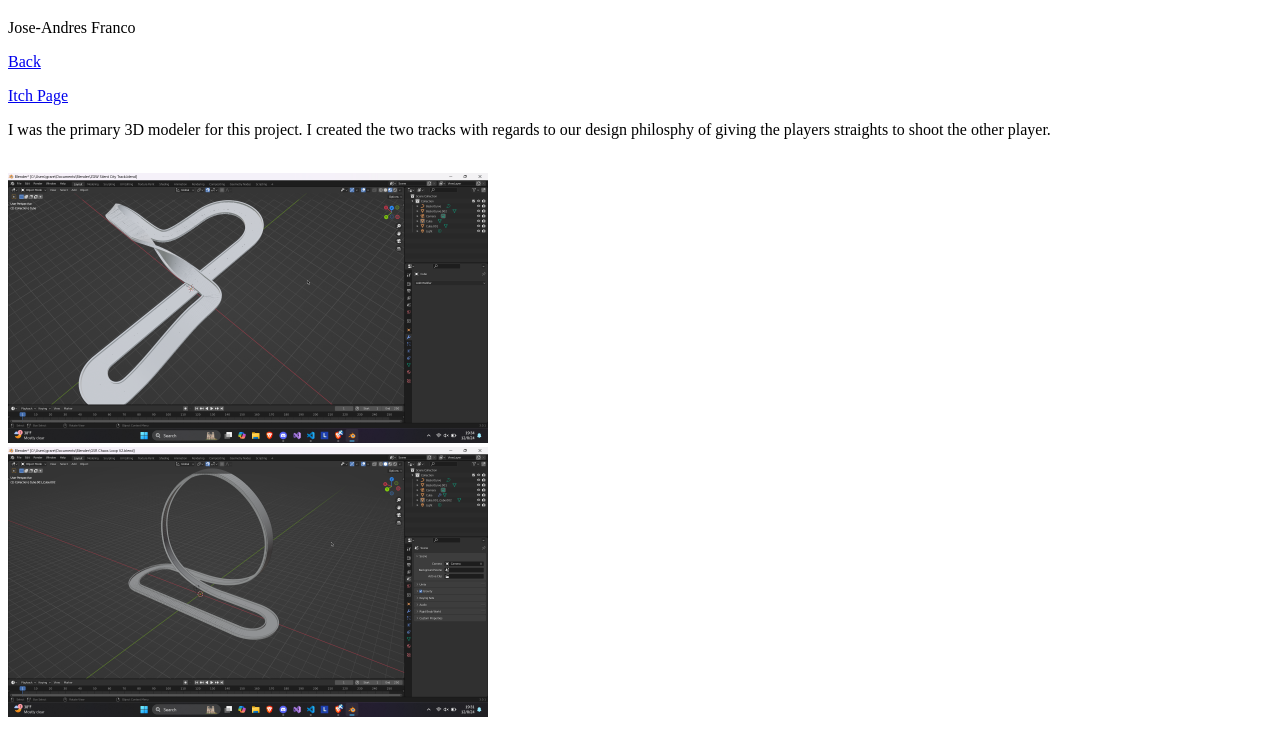
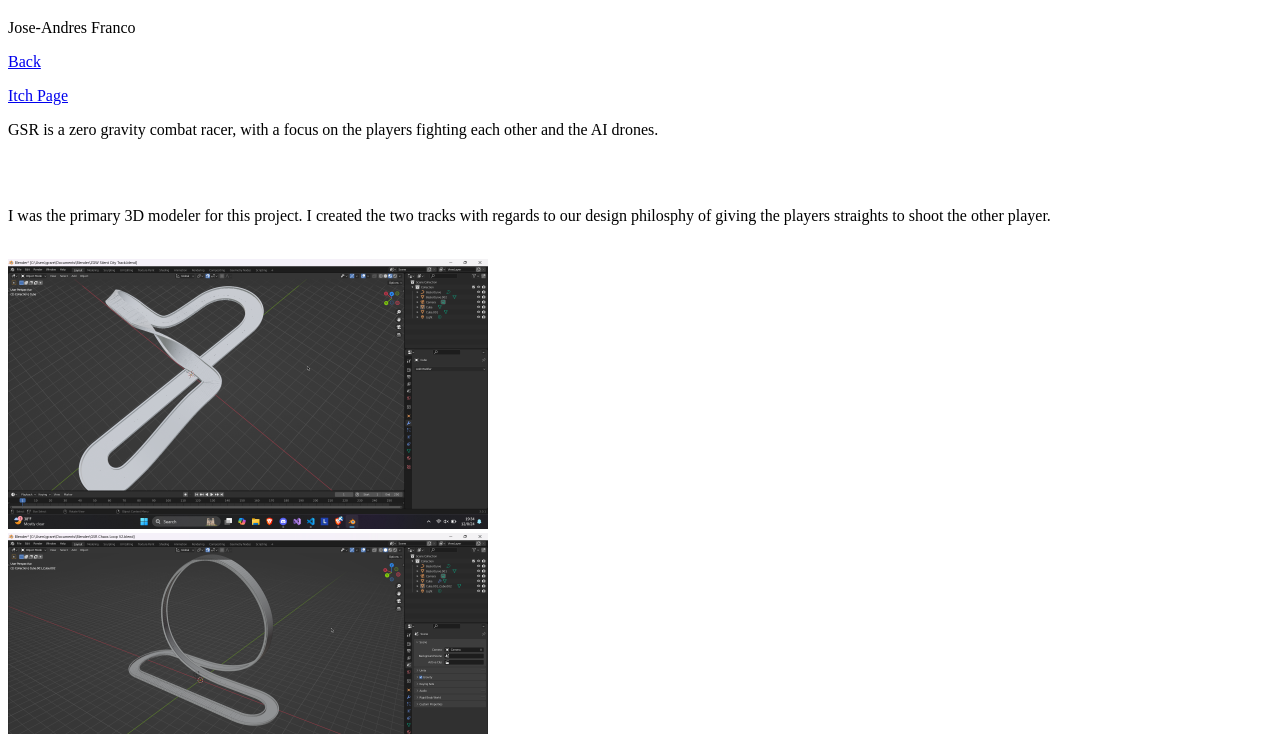
Before and after one commit to joseandr1019/joseandr1019.github.io, a plain HTML site: page GSR-P3.html in a window 1280 px wide. Shown: the part 61-795 px from the top of the page. Drawn offline with Linux system fonts and the light colour scheme.

Commit message:
Update GSR-P3.html

```diff
--- a/GSR-P3.html
+++ b/GSR-P3.html
@@ -5,6 +5,10 @@
 <p>Jose-Andres Franco</p>
 <p><a href = "https://joseandr1019.github.io/index">Back</a></p>
 <p><a href = "https://ethantho.itch.io/gsr">Itch Page</a></p>
+
+<p>GSR is a zero gravity combat racer, with a focus on the players fighting each other and the AI drones.</p>
+<br>
+<br>
 
 <p>I was the primary 3D modeler for this project. I created the two tracks with regards to our design philosphy of giving the players straights to shoot the other player.</p>
 <br>
```
